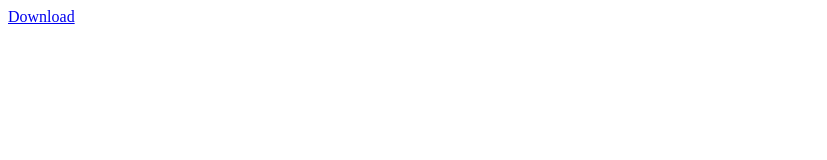
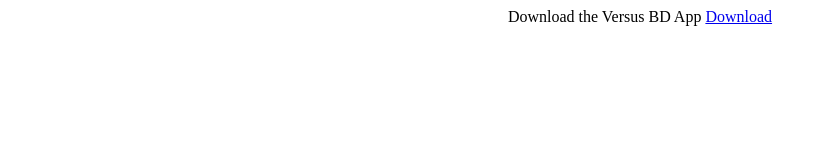
Before and after one commit to purebeast46/versusBD, a plain HTML site: page index.html in a window 1280 px wide. Shown: the whole page, without its empty margins (0-827 px from the left). Drawn offline with Linux system fonts and the light colour scheme.

Commit message:
Update index.html

```diff
--- a/index.html
+++ b/index.html
@@ -1,9 +1,16 @@
 <!DOCTYPE html>
 <html>
     <body>
-        <meta name="viewport" content="width=device-width, initial-scale=1, user-scalable=no, maximum-scale=1">
+        <center>
+
+            Download the Versus BD App
+
+            <meta name="viewport" content="width=device-width, initial-scale=1, user-scalable=no, maximum-scale=1">
         <a href="https://purebeast46.github.io/versusBD/app.apk">
             Download
         </a>
+
+        </center>
+
     </body>
 </html>
```
